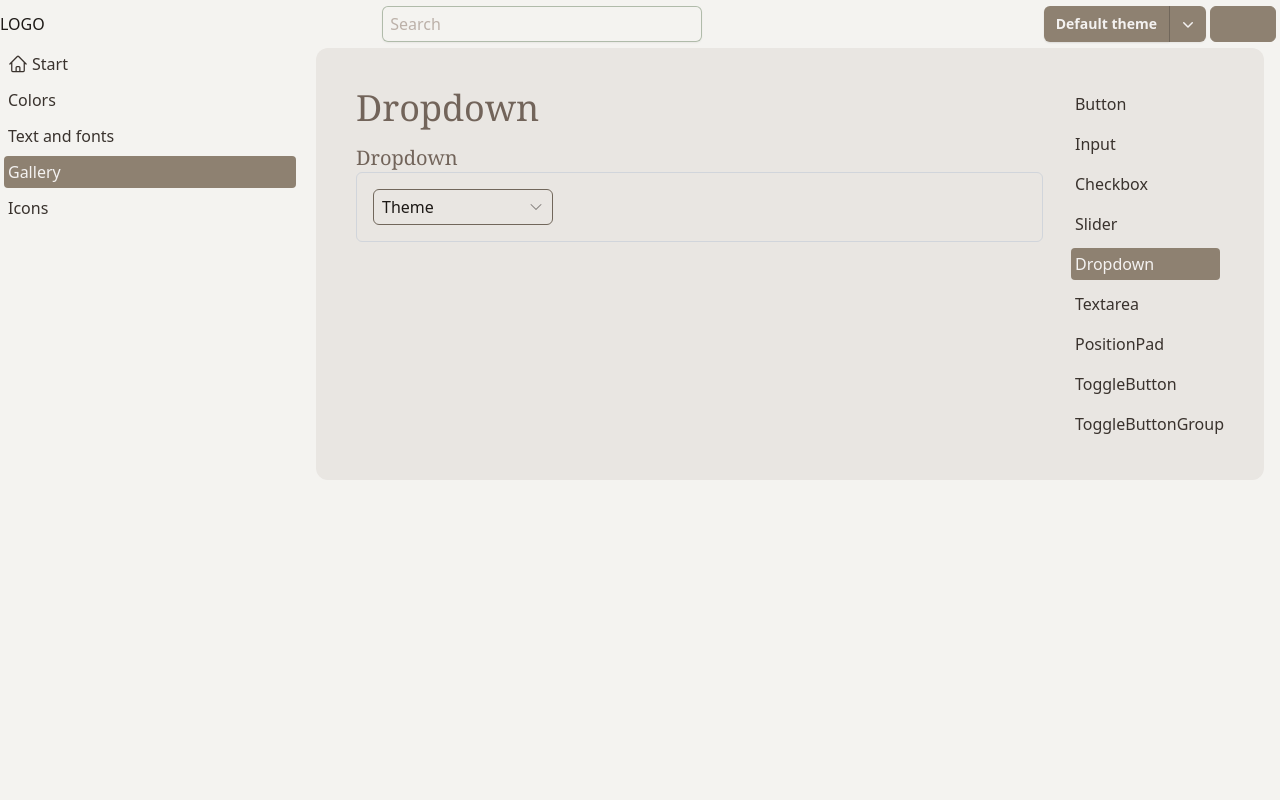
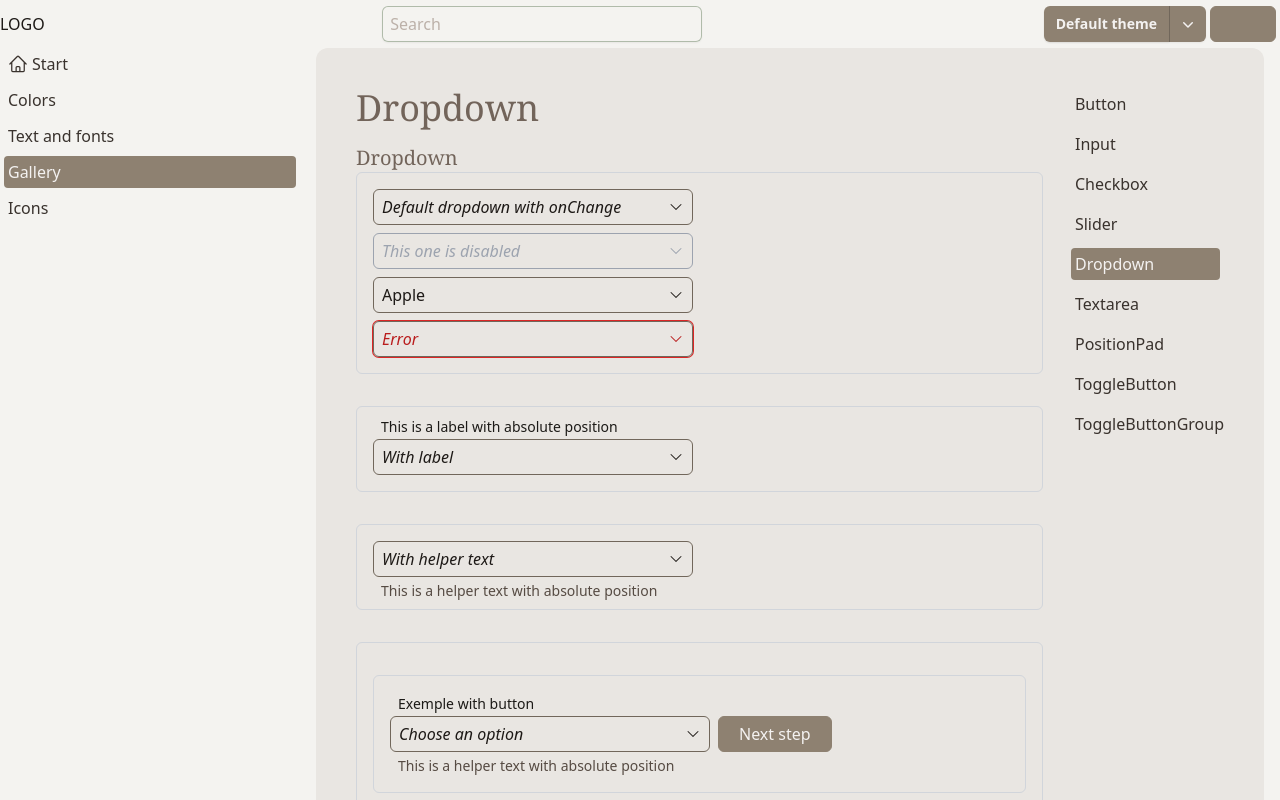
Before and after one commit to allbin/styles, a React (Vite) app: page /styles/gallery/dropdown in a window 1280 px wide. Built offline with nearby package versions, Linux system fonts and the light colour scheme; some icons are missing.

Commit message:
Simplified version of the dropdown component. - Added option colors - option types (option and category)

```diff
--- a/src/components/Dropdown/Dropdown.tsx
+++ b/src/components/Dropdown/Dropdown.tsx
@@ -1,228 +1,258 @@
 import * as React from 'react';
-import * as SelectPrimitive from '@radix-ui/react-select';
+import { useState, useMemo } from 'react';
 import {
   ChevronDownIcon,
-  ChevronUpIcon,
+  // ChevronUpIcon,
   CheckIcon,
 } from '@heroicons/react/24/solid';
 import { cva, type VariantProps } from 'class-variance-authority';
 import { cn } from '../../helpers/classnames';
+import { Slot } from '@radix-ui/react-slot';
+import { Tooltip } from 'react-tooltip';
 
-const dropDownTriggerVariants = cva(
+const dropdownVariants = cva(
   [
     'flex',
+    'relative',
     'font-medium',
     'items-center',
     'justify-between',
     'h-[36px]',
     'px-2',
     'border',
-    'border-primary-600',
     'transition-colors',
     'rounded-md',
-    'disabled:active:opacity-100',
-    'disabled:pointer-events-none',
     'active:opacity-80',
-    'hover:bg-primary-200',
+    'cursor-pointer',
   ],
   {
     variants: {
       variant: {
-        default: '',
-        error: '',
+        default: ['border-primary-600', 'hover:bg-primary-200'],
+        outline: '',
+      },
+      disabled: {
+        true: '',
+        false: '',
+      },
+      error: {
+        true: '',
+        false: '',
       },
     },
+    compoundVariants: [
+      {
+        variant: 'default',
+        disabled: true,
+        className: [
+          'border-gray-400',
+          'text-gray-400',
+          'active:opacity-100',
+          'disabled:pointer-events-none',
+          'hover:bg-transparent',
+          'cursor-default',
+        ],
+      },
+      {
+        variant: 'default',
+        error: true,
+        className: [
+          'text-red-700',
+          'ring-1',
+          'ring-red-600',
+          'hover:ring-red-800',
+          'focus:outline-red-600',
+        ],
+      },
+    ],
     defaultVariants: {
       variant: 'default',
     },
   },
 );
 
-const dropDownContentVariants = cva(
-  [
-    'flex',
-    'text-primary-600',
-    'bg-background-100',
-    'border',
-    'border-primary-200',
-    'rounded-md',
-    'mt-1',
-  ],
-  {
-    variants: {
-      variant: {
-        default: '',
-        error: '',
-      },
+const optionsColor = {
+  default: 'text-primary-500',
+  red: 'text-red-500',
+  green: 'text-green-500',
+};
+
+interface OptionsBaseProps {
+  id: string;
+  label: React.ReactNode;
+  color?: 'red' | 'green' | 'default';
+}
+
+export interface OptionsType extends OptionsBaseProps {
+  description?: React.ReactNode;
+  disabled?: boolean;
+  type?: 'option';
+}
+
+interface CategoryOptionType extends OptionsBaseProps {
+  description?: never;
+  disabled?: never;
+  type: 'category';
+}
+
+export type OptionsProps =
+  | (OptionsType & { type?: 'option' })
+  | CategoryOptionType;
+
+interface DropdownProps
+  extends React.HTMLAttributes<HTMLDivElement>,
+    VariantProps<typeof dropdownVariants> {
+  asChild?: boolean;
+  id: string;
+  placeholder: string;
+  disabled?: boolean;
+  value?: OptionsType;
+  options: OptionsProps[];
+  label?: string;
+  helperText?: string;
+  error?: boolean;
+  errorMessage?: string;
+  onValueChange?: (value: OptionsType) => void;
+}
+
+const Dropdown = React.forwardRef<HTMLDivElement, DropdownProps>(
+  (
+    {
+      className,
+      variant,
+      id,
+      placeholder,
+      options,
+      onChange,
+      value,
+      label,
+      errorMessage,
+      error = false,
+      helperText,
+      disabled = false,
+      asChild = false,
+      ...props
     },
-    defaultVariants: {
-      variant: 'default',
-    },
+    ref,
+  ) => {
+    const Comp = asChild ? Slot : 'div';
+
+    const [isOpen, setIsOpen] = useState(false);
+    const [selectedId, setSelectedId] = useState<string>();
+    const [selectedValue, setSelectedValue] = useState<OptionsType>();
+
+    useMemo(() => {
+      if (value) {
+        setSelectedValue(value);
+        setSelectedId(value.id);
+      }
+    }, [value]);
+
+    const handleChange = (value: OptionsType) => {
+      if (selectedId === value.id) {
+        setSelectedId(undefined);
+        setSelectedValue(undefined);
+      } else {
+        setSelectedId(value.id);
+        setSelectedValue(value);
+      }
+      // setSelectedId(value.id);
+      setIsOpen(false);
+      console.log('From component: ', value);
+    };
+
+    return (
+      <div className="relative">
+        {id ? <Tooltip id={id} delayShow={300} delayHide={1} /> : null}
+        {label && (
+          <label
+            htmlFor={id}
+            className="absolute left-0 top-[-24px] mb-1 block pl-2 text-sm font-medium leading-6 text-primary-900"
+          >
+            {label}
+          </label>
+        )}
+        <Comp
+          data-tooltip-id={id}
+          data-tooltip-content={
+            error && errorMessage ? errorMessage : undefined
+          }
+          data-tooltip-variant={'error'}
+          className={cn(
+            dropdownVariants({ variant, disabled, error }),
+            className,
+          )}
+          ref={ref}
+          onClick={() => {
+            !disabled && setIsOpen(!isOpen);
+          }}
+          onChange={onChange}
+          {...props}
+        >
+          {selectedValue ? (
+            selectedValue.label
+          ) : (
+            <span className="italic">{placeholder}</span>
+          )}
+          <ChevronDownIcon className="size-4" />
+        </Comp>
+        {helperText && (
+          <span className="absolute bottom-[-24px] mt-1 pl-2 text-sm text-text-700">
+            {helperText}
+          </span>
+        )}
+        {isOpen && (
+          <div
+            ref={ref}
+            className={cn(
+              [
+                'absolute',
+                'top-10',
+                'z-50',
+                'flex',
+                'w-[200px]',
+                'cursor-pointer',
+                'flex-col',
+                'gap-2',
+                'rounded-md',
+                'border',
+                'border-primary-600',
+                'bg-primary-100',
+                'p-2',
+              ],
+              className,
+            )}
+          >
+            {/* {props.children} */}
+            {options &&
+              options.map((opt) => (
+                <div
+                  onClick={() =>
+                    opt.type === 'category'
+                      ? null
+                      : handleChange(opt as OptionsType)
+                  }
+                  className={cn(
+                    selectedId && selectedId === opt.id ? 'bg-primary-200' : '',
+                    'flex items-center rounded-md p-2 hover:bg-primary-300',
+                    opt.type === 'category' &&
+                      'text-sm font-semibold hover:bg-transparent',
+                    opt.color === 'red' && optionsColor.red,
+                    opt.color === 'green' && optionsColor.green,
+                  )}
+                  key={opt.id}
+                >
+                  {selectedId && selectedId === opt.id && (
+                    <CheckIcon className="mr-2 size-4" />
+                  )}
+                  {opt.label}
+                </div>
+              ))}
+          </div>
+        )}
+      </div>
+    );
   },
 );
 
-interface DropdownTriggerProps
-  extends SelectPrimitive.SelectTriggerProps,
-    VariantProps<typeof dropDownTriggerVariants> {}
-
-interface DropdownContentProps
-  extends SelectPrimitive.SelectContentProps,
-    VariantProps<typeof dropDownContentVariants> {}
-
-const Dropdown = SelectPrimitive.Root;
-
-const DropdownGroup = SelectPrimitive.Group;
-
-const DropdownValue = SelectPrimitive.Value;
-
-const DropdownTrigger = React.forwardRef<
-  React.ElementRef<typeof SelectPrimitive.Trigger>,
-  DropdownTriggerProps
-  // React.ComponentPropsWithoutRef<typeof SelectPrimitive.Trigger>
->(({ className, children, ...props }, ref) => (
-  <SelectPrimitive.Trigger
-    ref={ref}
-    className={cn(
-      dropDownTriggerVariants({
-        variant: 'default',
-      }),
-      className,
-    )}
-    {...props}
-  >
-    {children}
-    <SelectPrimitive.Icon asChild>
-      <ChevronDownIcon className="size-4 opacity-50" />
-    </SelectPrimitive.Icon>
-  </SelectPrimitive.Trigger>
-));
-DropdownTrigger.displayName = SelectPrimitive.Trigger.displayName;
-
-const DropdownScrollUpButton = React.forwardRef<
-  React.ElementRef<typeof SelectPrimitive.ScrollUpButton>,
-  React.ComponentPropsWithoutRef<typeof SelectPrimitive.ScrollUpButton>
->(({ className, ...props }, ref) => (
-  <SelectPrimitive.ScrollUpButton
-    ref={ref}
-    className={cn(
-      'flex cursor-default items-center justify-center py-1',
-      className,
-    )}
-    {...props}
-  >
-    <ChevronUpIcon className="size-4" />
-  </SelectPrimitive.ScrollUpButton>
-));
-DropdownScrollUpButton.displayName = SelectPrimitive.ScrollUpButton.displayName;
-
-const DropdownScrollDownButton = React.forwardRef<
-  React.ElementRef<typeof SelectPrimitive.ScrollDownButton>,
-  React.ComponentPropsWithoutRef<typeof SelectPrimitive.ScrollDownButton>
->(({ className, ...props }, ref) => (
-  <SelectPrimitive.ScrollDownButton
-    ref={ref}
-    className={cn(
-      'flex cursor-default items-center justify-center py-1',
-      className,
-    )}
-    {...props}
-  >
-    <ChevronDownIcon className="size-4" />
-  </SelectPrimitive.ScrollDownButton>
-));
-DropdownScrollDownButton.displayName =
-  SelectPrimitive.ScrollDownButton.displayName;
-
-const DropdownContent = React.forwardRef<
-  React.ElementRef<typeof SelectPrimitive.Content>,
-  DropdownContentProps
-  // React.ComponentPropsWithoutRef<typeof SelectPrimitive.Content>
->(({ className, children, position = 'popper', ...props }, ref) => (
-  <SelectPrimitive.Portal>
-    <SelectPrimitive.Content
-      ref={ref}
-      className={cn(
-        dropDownContentVariants({
-          variant: 'default',
-        }),
-        className,
-      )}
-      {...props}
-      position={position}
-      {...props}
-    >
-      <DropdownScrollUpButton />
-      <SelectPrimitive.Viewport
-        className={cn(
-          'p-1',
-          position === 'popper' &&
-            'h-[var(--radix-select-trigger-height)] w-full min-w-[var(--radix-select-trigger-width)]',
-        )}
-      >
-        {children}
-      </SelectPrimitive.Viewport>
-      <DropdownScrollDownButton />
-    </SelectPrimitive.Content>
-  </SelectPrimitive.Portal>
-));
-DropdownContent.displayName = SelectPrimitive.Content.displayName;
-
-const DropdownLabel = React.forwardRef<
-  React.ElementRef<typeof SelectPrimitive.Label>,
-  React.ComponentPropsWithoutRef<typeof SelectPrimitive.Label>
->(({ className, ...props }, ref) => (
-  <SelectPrimitive.Label
-    ref={ref}
-    className={cn('py-1.5 pl-8 pr-2 text-sm font-semibold', className)}
-    {...props}
-  />
-));
-DropdownLabel.displayName = SelectPrimitive.Label.displayName;
-
-const DropdownItem = React.forwardRef<
-  React.ElementRef<typeof SelectPrimitive.Item>,
-  React.ComponentPropsWithoutRef<typeof SelectPrimitive.Item>
->(({ className, children, ...props }, ref) => (
-  <SelectPrimitive.Item
-    ref={ref}
-    className={cn(
-      'focus:bg-accent focus:text-accent-foreground relative flex w-full cursor-pointer select-none items-center rounded-sm py-1.5 pl-8 pr-2 text-sm outline-none hover:bg-background-200 data-[disabled]:pointer-events-none data-[disabled]:opacity-50',
-      className,
-    )}
-    {...props}
-  >
-    <span className="absolute left-2 flex size-3.5 items-center justify-center">
-      <SelectPrimitive.ItemIndicator>
-        <CheckIcon className="size-4" />
-      </SelectPrimitive.ItemIndicator>
-    </span>
-
-    <SelectPrimitive.ItemText>{children}</SelectPrimitive.ItemText>
-  </SelectPrimitive.Item>
-));
-DropdownItem.displayName = SelectPrimitive.Item.displayName;
-
-const DropdownSeparator = React.forwardRef<
-  React.ElementRef<typeof SelectPrimitive.Separator>,
-  React.ComponentPropsWithoutRef<typeof SelectPrimitive.Separator>
->(({ className, ...props }, ref) => (
-  <SelectPrimitive.Separator
-    ref={ref}
-    className={cn('bg-muted -mx-1 my-1 h-px', className)}
-    {...props}
-  />
-));
-DropdownSeparator.displayName = SelectPrimitive.Separator.displayName;
-
-export {
-  Dropdown,
-  DropdownGroup,
-  DropdownValue,
-  DropdownTrigger,
-  DropdownContent,
-  DropdownLabel,
-  DropdownItem,
-  DropdownSeparator,
-  DropdownScrollUpButton,
-  DropdownScrollDownButton,
-};
+export { Dropdown };
--- a/src/components/Dropdown/GalleryDropdown.tsx
+++ b/src/components/Dropdown/GalleryDropdown.tsx
@@ -1,34 +1,100 @@
 import React from 'react';
-import {
-  Dropdown,
-  DropdownContent,
-  DropdownItem,
-  DropdownLabel,
-  DropdownGroup,
-  DropdownTrigger,
-  DropdownValue,
-} from './Dropdown';
+import Button from '../Button/Button';
+import { Dropdown, OptionsType, OptionsProps } from './Dropdown';
 
 const GalleryDropdown: React.FC = () => {
+  const dropdownData: OptionsProps[] = [
+    { id: '1', label: 'Apple' },
+    { id: '2', label: 'Orange', color: 'green' },
+    { id: '3', type: 'category', label: 'Drinks' },
+    { id: '4', label: 'Cola' },
+    { id: '5', label: 'Fanta' },
+    { id: '6', type: 'category', label: 'Admin' },
+    { id: '7', label: 'Remove', color: 'red' },
+  ];
+
+  const selectedValue: OptionsType = {
+    id: '1',
+    type: 'option',
+    label: 'Apple',
+  };
+
   return (
     <div>
       <h2 className="mb-4">Dropdown</h2>
       <h3>Dropdown</h3>
       <div className="mb-8 flex flex-col gap-2 rounded-md border border-gray-300 p-4">
-        <Dropdown>
-          <DropdownGroup>
-            <DropdownTrigger className="w-[180px]">
-              <DropdownValue placeholder="Theme" />
-            </DropdownTrigger>
-            <DropdownContent className="w-[180px]">
-              <DropdownLabel>Dropdown label A</DropdownLabel>
-              <DropdownItem value="light">Light</DropdownItem>
-              <DropdownItem value="dark">Dark</DropdownItem>
-              <DropdownLabel>Dropdown label B</DropdownLabel>
-              <DropdownItem value="system">System</DropdownItem>
-            </DropdownContent>
-          </DropdownGroup>
-        </Dropdown>
+        <Dropdown
+          id="dropdown-1"
+          className="w-[320px]"
+          placeholder="Default dropdown with onChange"
+          onChange={(value) => {
+            console.log('From list: ', value);
+          }}
+          options={dropdownData}
+        />
+        <Dropdown
+          id="dropdown-2"
+          className="w-[320px]"
+          placeholder="This one is disabled"
+          onChange={(value) => {
+            console.log('From list: ', value);
+          }}
+          disabled
+          options={dropdownData}
+        />
+        <Dropdown
+          id="dropdown-3"
+          className="w-[320px]"
+          placeholder="Selected value"
+          value={selectedValue}
+          onChange={(value) => {
+            console.log('Selected: ', value);
+          }}
+          options={dropdownData}
+        />
+        <Dropdown
+          id="dropdown-3"
+          className="w-[320px]"
+          placeholder="Error"
+          error
+          errorMessage="This is an error"
+          options={dropdownData}
+        />
+      </div>
+      <div className="mb-8 flex flex-col gap-2 rounded-md border border-gray-300 p-4 pt-8">
+        <Dropdown
+          id="dropdown-4"
+          className="w-[320px]"
+          placeholder="With label"
+          label="This is a label with absolute position"
+          options={dropdownData}
+        />
+      </div>
+      <div className="mb-8 flex flex-col gap-2 rounded-md border border-gray-300 p-4 pb-8">
+        <Dropdown
+          id="dropdown-5"
+          className="w-[320px]"
+          placeholder="With helper text"
+          helperText="This is a helper text with absolute position"
+          options={dropdownData}
+        />
+      </div>
+      <div className="mb-8 flex flex-col gap-2 rounded-md border border-gray-300 p-4 py-8">
+        <div className="mb-8 flex flex-row gap-2 rounded-md border border-gray-300 p-4 py-10">
+          <Dropdown
+            id="dropdown-6"
+            className="w-[320px]"
+            placeholder="Choose an option"
+            label="Exemple with button"
+            helperText="This is a helper text with absolute position"
+            options={dropdownData}
+            onChange={(value) => {
+              console.log('Selected: ', value);
+            }}
+          />
+          <Button variant="filled">Next step</Button>
+        </div>
       </div>
     </div>
   );
```
